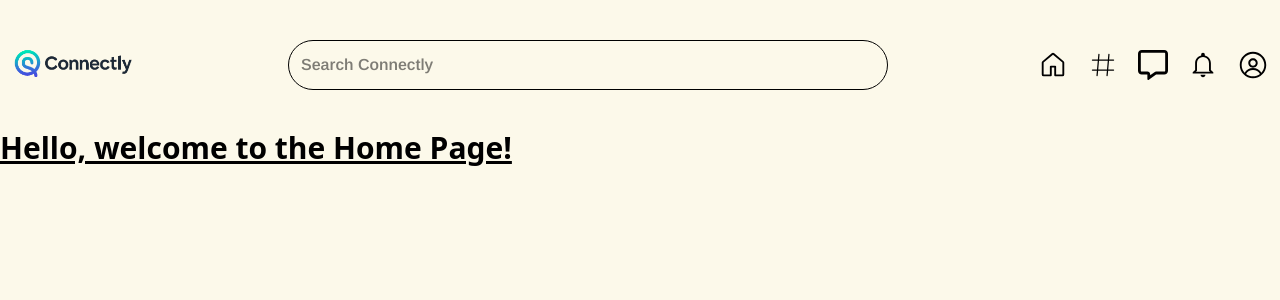
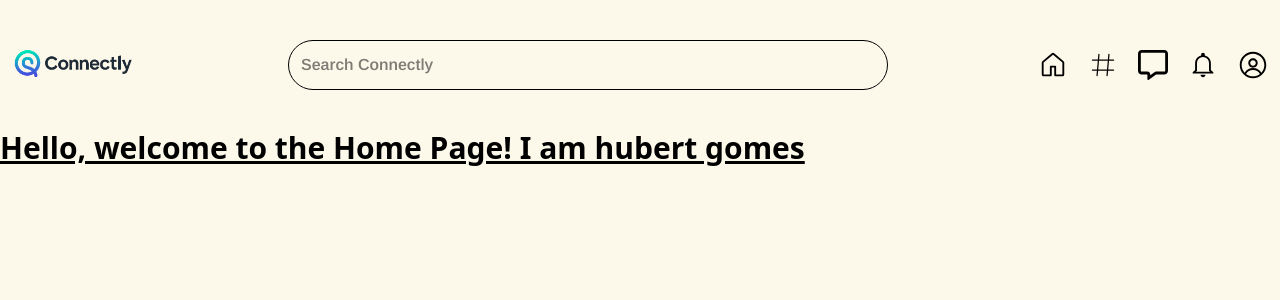
Before and after one commit to hubertDgomes/Connectly, a React (Vite) app: page /app in a window 1280 px wide. Shown: the top 300 px of the page. Built offline with nearby package versions, Linux system fonts and the light colour scheme.

Commit message:
Name added

```diff
--- a/src/components/pages/Home.jsx
+++ b/src/components/pages/Home.jsx
@@ -7,6 +7,7 @@ const Home = () => {
     <Container>
       <h1 className='text-3xl font-bold underline'>
         Hello, welcome to the Home Page!
+        I am hubert gomes
       </h1>
     </Container>
     </>
```
